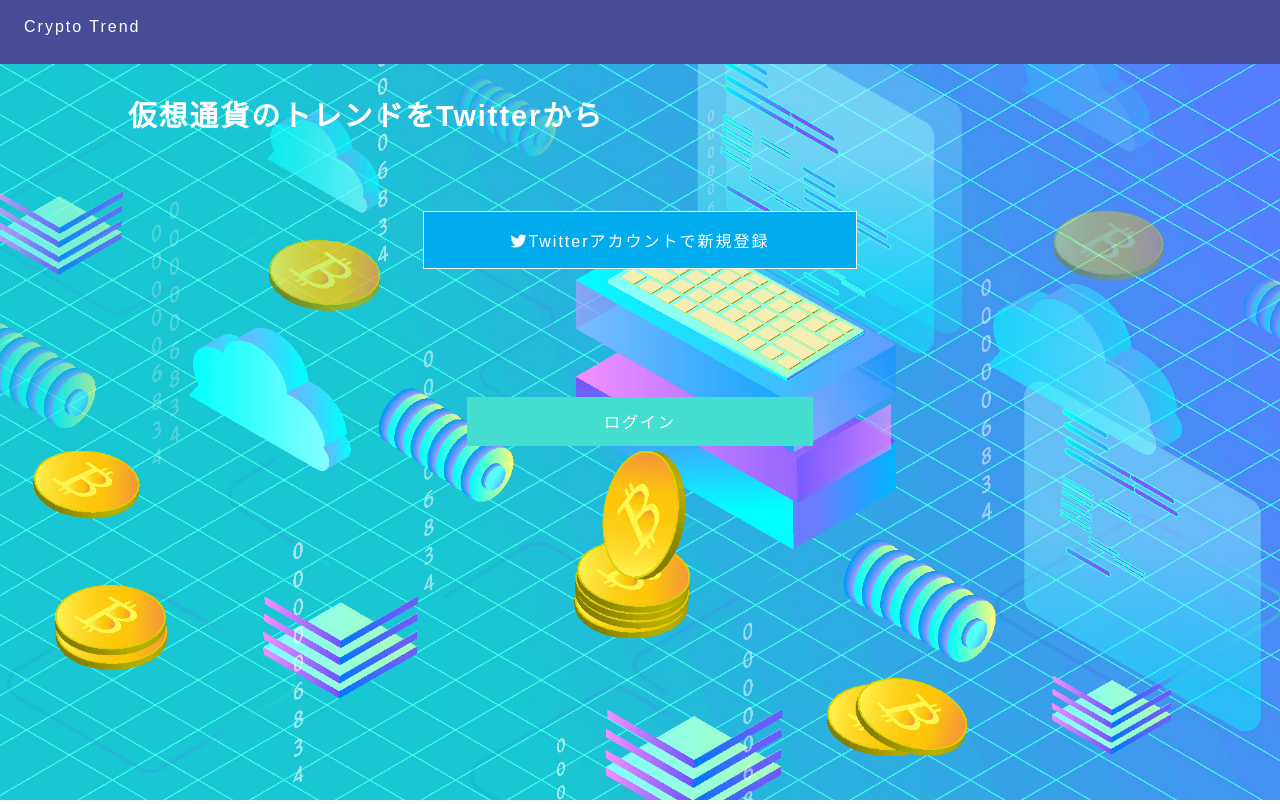
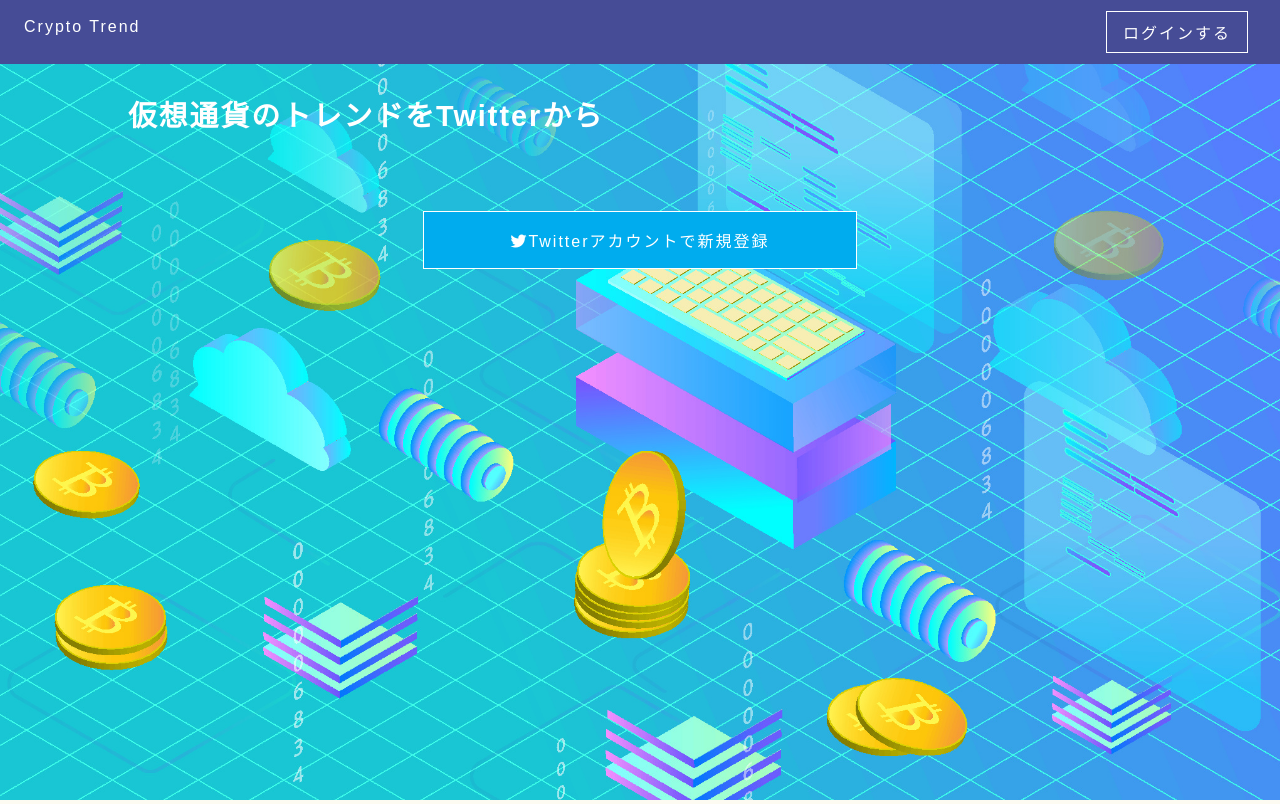
Before and after one commit to kata-n/laravel_crypto_trend, a Laravel app: page / in a window 1280 px wide. Shown: the top 804 px of the page. Run offline with Laravel 8, Linux system fonts and the light colour scheme; some libraries are stand-ins or nearby versions.

Commit message:
scss add

```diff
--- a/resources/js/components/ToppageComponent.vue
+++ b/resources/js/components/ToppageComponent.vue
@@ -7,7 +7,6 @@
                 <a href="/twitter/login" class="c-atagbtn c-twitterbtn"><i class="fab fa-twitter"></i>Twitterアカウントで新規登録</a>
             </div>
             <div class="l-toparea">
-                <a href="/login" class="c-atagbtn c-topbtn">ログイン</a>
             </div>
          </div>
        </div>
--- a/resources/sass/foundation/_mixins.scss
+++ b/resources/sass/foundation/_mixins.scss
@@ -1,12 +1,6 @@
-//スマホ
+//スマホサイズ
 @mixin mq() {
   @media #{map-get($breakpoints,sm)} {
-    @content;
-  }
-}
-//タブレット
-@mixin md() {
-  @media #{map-get($breakpoints,md)} {
     @content;
   }
 }
--- a/resources/sass/foundation/_variable.scss
+++ b/resources/sass/foundation/_variable.scss
@@ -58,6 +58,7 @@
 
 //余白
 $space_s: 0.5rem; //8px
+$space_ss: 0.7rem; //11.2px
 $space_xs: 0.8rem; //12.8px
 $space_xxs: 0.9rem; //14.4px
 $space_m: 1.0rem; //16px
--- a/resources/sass/layout/_header.scss
+++ b/resources/sass/layout/_header.scss
@@ -7,10 +7,20 @@
     z-index: 9999;
     display: flex;
   }
-  &-headerlogo {
+  &-header__logo {
     margin: $space_xm $space_l;
     @include mq(){
       margin: $space_xxm $space_l;
+    }
+  }
+  &-header__login {
+    margin: $space_ss $space_xl;
+    display: block;
+    margin-left: auto;
+    @include mq(){
+      margin: $space_ss $space_m;
+      display: block;
+      margin-left: auto;
     }
   }
   &-nav {
--- a/resources/sass/object/component/_button.scss
+++ b/resources/sass/object/component/_button.scss
@@ -24,6 +24,16 @@
   }
   &-twitterbtn:hover {
     opacity: 0.9;
+    transition: .5s;
+  }
+  &-loginbtn {
+    color: $White;
+    border: 1px $White solid;
+    padding: $space_s $space_m;
+  }
+  &-loginbtn:hover {
+    background: $White;
+    color: $btnHoverColor;
     transition: .5s;
   }
   &-headerlogobtn {
--- a/resources/views/auth/login.blade.php
+++ b/resources/views/auth/login.blade.php
@@ -4,7 +4,7 @@
 
 @section('header')
   @parent
-  <div class="l-headerlogo"><a href="/" class="c-atagbtn c-headerlogobtn">Crypto Trend</a></div>
+  <div class="l-header__logo"><a href="/" class="c-atagbtn c-headerlogobtn">Crypto Trend</a></div>
   <nav class="l-nav">
     <div class="c-menu_trigger js-toggle-sp-menu">
       <span></span>
--- a/resources/views/auth/passwords/email.blade.php
+++ b/resources/views/auth/passwords/email.blade.php
@@ -4,7 +4,7 @@
 
 @section('header')
   @parent
-  <div class="l-headerlogo"><a href="/" class="c-atagbtn c-headerlogobtn">Crypto Trend</a></div>
+  <div class="l-header__logo"><a href="/" class="c-atagbtn c-headerlogobtn">Crypto Trend</a></div>
   <nav class="l-nav">
     <div class="c-menu_trigger js-toggle-sp-menu">
       <span></span>
--- a/resources/views/auth/passwords/reset.blade.php
+++ b/resources/views/auth/passwords/reset.blade.php
@@ -4,7 +4,7 @@
 
 @section('header')
   @parent
-  <div class="l-headerlogo"><a href="" class="c-atagbtn c-headerlogobtn">Crypto Trend</a></div>
+  <div class="l-header__logo"><a href="" class="c-atagbtn c-headerlogobtn">Crypto Trend</a></div>
 @endsection
 
 @section('content')
--- a/resources/views/auth/register.blade.php
+++ b/resources/views/auth/register.blade.php
@@ -4,7 +4,7 @@
 
 @section('header')
   @parent
-  <div class="l-headerlogo"><a href="/" class="c-atagbtn c-headerlogobtn">Crypto Trend</a></div>
+  <div class="l-header__logo"><a href="/" class="c-atagbtn c-headerlogobtn">Crypto Trend</a></div>
   <nav class="l-nav">
     <div class="c-menu_trigger js-toggle-sp-menu">
       <span></span>
--- a/resources/views/auth/verify.blade.php
+++ b/resources/views/auth/verify.blade.php
@@ -4,7 +4,7 @@
 
 @section('header')
   @parent
-  <div class="l-headerlogo"><a href="/mainpage" class="c-atagbtn c-headerlogobtn">Crypto Trend</a></div>
+  <div class="l-header__logo"><a href="/mainpage" class="c-atagbtn c-headerlogobtn">Crypto Trend</a></div>
   <nav class="l-nav">
     <div class="c-menu_trigger js-toggle-sp-menu">
       <span></span>
--- a/resources/views/layouts/contents-template.blade.php
+++ b/resources/views/layouts/contents-template.blade.php
@@ -28,7 +28,7 @@
         </header>
 
         @if (session('flash_message'))
-          <div class="c-alert text-center" role="alert">
+          <div class="c-alert text-center">
             {{ session('flash_message') }}
           </div>
         @endif
--- a/resources/views/main_page/main_page.blade.php
+++ b/resources/views/main_page/main_page.blade.php
@@ -4,7 +4,7 @@
 
 @section('header')
   @parent
-  <div class="l-headerlogo"><a href="/mainpage" class="c-atagbtn c-headerlogobtn">Crypto Trend</a></div>
+  <div class="l-header__logo"><a href="/mainpage" class="c-atagbtn c-headerlogobtn">Crypto Trend</a></div>
   <nav class="l-nav">
     <div class="c-menu_trigger js-toggle-sp-menu">
       <span></span>
--- a/resources/views/main_page/twitter_account_page.blade.php
+++ b/resources/views/main_page/twitter_account_page.blade.php
@@ -4,7 +4,7 @@
 
 @section('header')
   @parent
-  <div class="l-headerlogo"><a href="/mainpage" class="c-atagbtn c-headerlogobtn">Crypto Trend</a></div>
+  <div class="l-header__logo"><a href="/mainpage" class="c-atagbtn c-headerlogobtn">Crypto Trend</a></div>
   <nav class="l-nav">
     <div class="c-menu_trigger js-toggle-sp-menu">
       <span></span>
--- a/resources/views/news_page/news_page.blade.php
+++ b/resources/views/news_page/news_page.blade.php
@@ -4,7 +4,7 @@
 
 @section('header')
   @parent
-  <div class="l-headerlogo"><a href="/mainpage" class="c-atagbtn c-headerlogobtn">Crypto Trend</a></div>
+  <div class="l-header__logo"><a href="/mainpage" class="c-atagbtn c-headerlogobtn">Crypto Trend</a></div>
   <nav class="l-nav">
     <div class="c-menu_trigger js-toggle-sp-menu">
       <span></span>
--- a/resources/views/top_page/top_page.blade.php
+++ b/resources/views/top_page/top_page.blade.php
@@ -4,7 +4,8 @@
 
 @section('header')
   @parent
-    <div class="l-headerlogo"><a href="/" class="c-atagbtn c-headerlogobtn">Crypto Trend</a></div>
+    <div class="l-header__logo"><a href="/" class="c-atagbtn c-headerlogobtn">Crypto Trend</a></div>
+    <div class="l-header__login"><a href="/login" class="c-atagbtn c-loginbtn">ログインする</a></div>
 @endsection
 
 @section('content')
```
Also changed, not shown: public/css/app.css, public/js/app.js.
